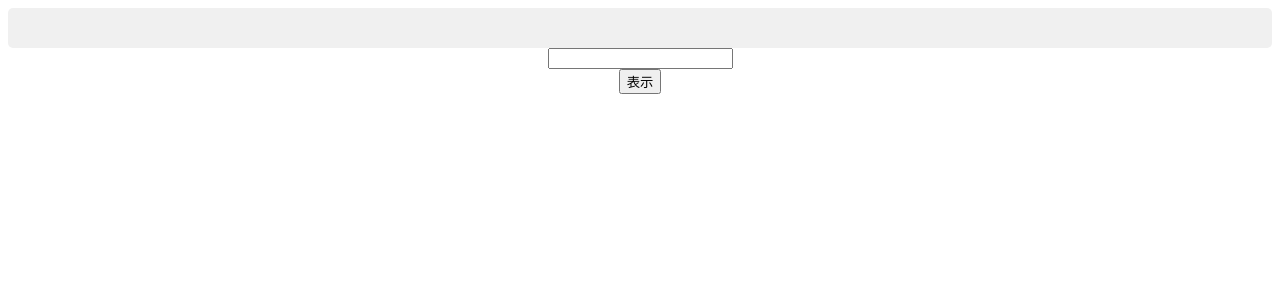
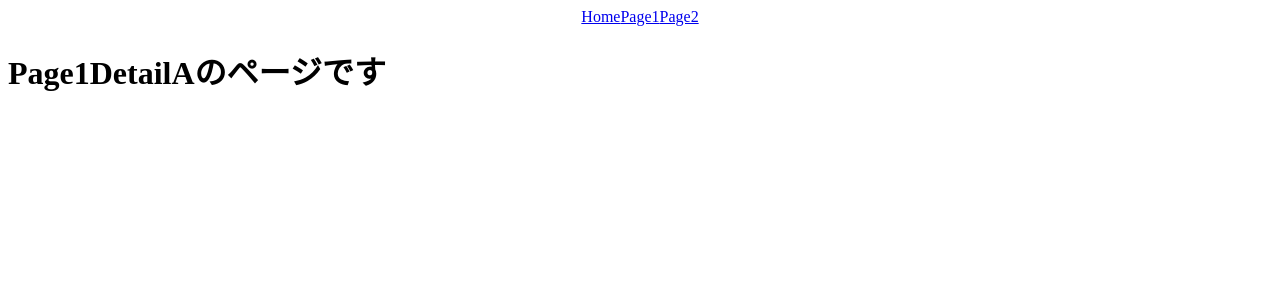
Before and after one commit to KazukiTakeuchi/react-sample, a React (Create React App) app: page /page1/detailA in a window 1280 px wide. Shown: the top 300 px of the page. Built offline with nearby package versions, Linux system fonts and the light colour scheme.

Commit message:
react routerによりページ遷移

```diff
--- a/package.json
+++ b/package.json
@@ -14,6 +14,7 @@
     "@types/react-dom": "^18.0.10",
     "react": "^18.2.0",
     "react-dom": "^18.2.0",
+    "react-router-dom": "^6.9.0",
     "react-scripts": "5.0.1",
     "typescript": "^4.9.4",
     "web-vitals": "^2.1.4"
--- a/src/App.tsx
+++ b/src/App.tsx
@@ -1,38 +1,17 @@
-import React, { useCallback, useState } from 'react';
-import { css, SerializedStyles } from '@emotion/react';
 import './App.css';
-import { ChildArea } from './components/ChildArea';
-/** @jsxImportSource @emotion/react */
+import { BrowserRouter, Link } from 'react-router-dom';
+import { Router } from './router/router';
+
 function App() {
-  const [text, setText] = useState('');
-  const [open, setOpen] = useState(false);
-
-  const onChangeText = (e: React.ChangeEvent<HTMLInputElement>) => {
-    return setText(e.target.value);
-  };
-
-  const onClickOpen = () => {
-    setOpen(!open);
-  };
-
-  const onClickClose = useCallback(() => {
-    setOpen(false);
-  }, []);
-
-  const containerStyle: SerializedStyles = css`
-    background-color: #f0f0f0;
-    padding: 20px;
-    border-radius: 5px;
-  `;
-
   return (
-    <div className="App">
-      <div css={containerStyle}></div>
-      <input value={text} onChange={onChangeText} />
-      <br />
-      <button onClick={onClickOpen}>表示</button>
-      <ChildArea open={open} onClickClose={onClickClose} />
-    </div>
+    <BrowserRouter>
+        <div className="App">
+          <Link to="/">Home</Link>
+          <Link to="/page1">Page1</Link>
+          <Link to="/page2">Page2</Link>
+        </div>
+      <Router />
+    </BrowserRouter>
   );
 }
 
--- /dev/null
+++ b/src/Page1.tsx
@@ -0,0 +1,10 @@
+import { Link } from "react-router-dom";
+
+export const Page1 = () => {
+  return (
+    <div>
+      <h1>Page1のページです</h1>
+      <Link to="/page1/detailA">DetailA</Link>
+    </div>
+  );
+};
--- /dev/null
+++ b/src/Page1DetailA.tsx
@@ -0,0 +1,7 @@
+export const Page1DetailA = () => {
+  return (
+    <div>
+      <h1>Page1DetailAのページです</h1>
+    </div>
+  );
+};
--- /dev/null
+++ b/src/Page2.tsx
@@ -0,0 +1,7 @@
+export const Page2 = () => {
+  return (
+    <div>
+      <h1>Page2のページです</h1>
+    </div>
+  );
+};
--- /dev/null
+++ b/src/router/router.tsx
@@ -0,0 +1,15 @@
+import React from "react";
+import { Link, Route, Routes } from "react-router-dom";
+import { Page1 } from "../Page1";
+import { Page2 } from "../Page2";
+import { Page1DetailA } from "../Page1DetailA";
+
+export const Router = () => {
+  return (
+    <Routes>
+      <Route path="/page1" element={<Page1 />} />
+      <Route path="/page2" element={<Page2 />} />
+      <Route path="/page1/detailA" element={<Page1DetailA />} />
+    </Routes>
+  );
+};
```
Also changed, not shown: src/Home.tsx (added, +7 -0 lines), 1 other file (tests, documents, lock files or other folders).
